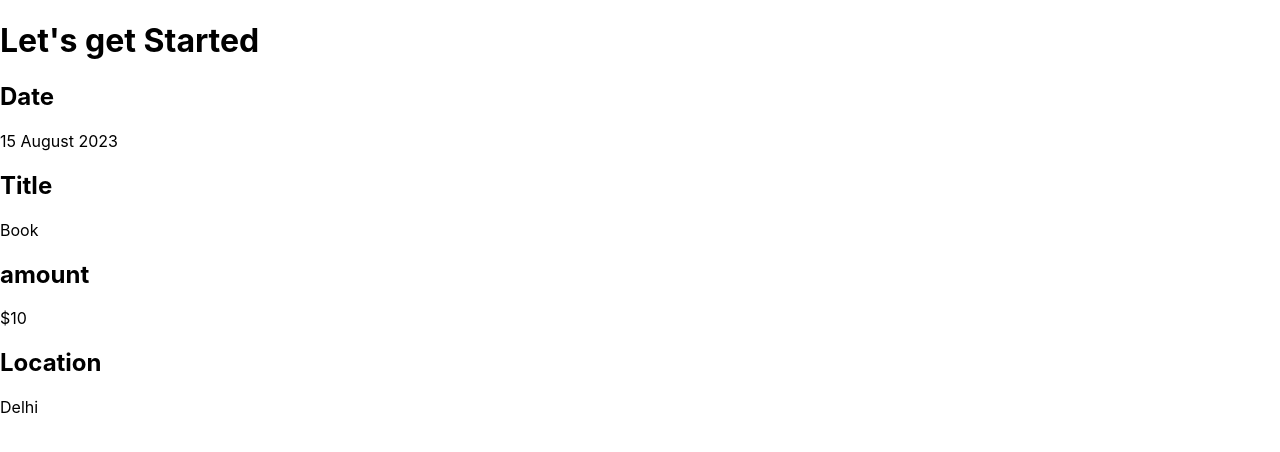
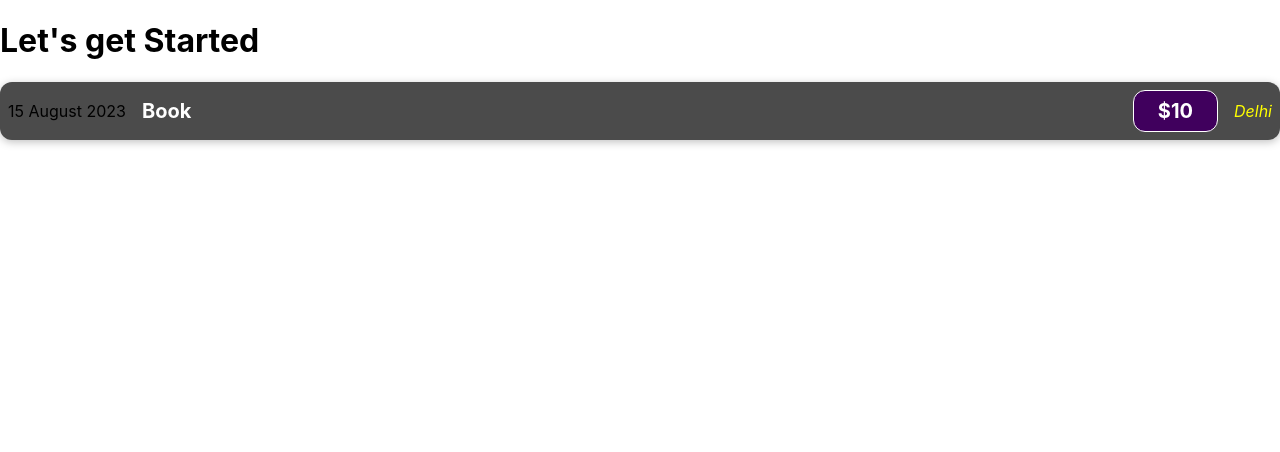
Before and after one commit to AmitkrMeena02/Learning-React, a React (Create React App) app in the folder project_one/: page / in a window 1280 px wide. Shown: the top 452 px of the page. Built offline with nearby package versions, Linux system fonts and the light colour scheme.

Commit message:
styling components

```diff
--- /dev/null
+++ b/project_one/src/Components/ExpenseItem.css
@@ -0,0 +1,62 @@
+.expense-item {
+    display: flex;
+    justify-content: space-between;
+    align-items: center;
+    box-shadow: 0 2px 8px rgba(0, 0, 0, 0.25);
+    padding: 0.5rem;
+    margin: 1rem 0;
+    border-radius: 12px;
+    background-color: #4b4b4b;
+  }
+
+  .expense-item__location {
+    margin-left: 1rem;
+    color: yellow;
+    font-style: italic;
+  }
+
+  .expense-item__description {
+    display: flex;
+    flex-direction: column;
+    gap: 1rem;
+    align-items: flex-end;
+    flex-flow: column-reverse;
+    justify-content: flex-start;
+    flex: 1;
+  }
+
+  .expense-item h2 {
+    color: #3a3a3a;
+    font-size: 1rem;
+    flex: 1;
+    margin: 0 1rem;
+    color: white;
+  }
+
+  .expense-item__price {
+    font-size: 1rem;
+    font-weight: bold;
+    color: white;
+    background-color: #40005d;
+    border: 1px solid white;
+    padding: 0.5rem;
+    border-radius: 12px;
+  }
+
+  @media (min-width: 580px) {
+    .expense-item__description {
+      flex-direction: row;
+      align-items: center;
+      justify-content: flex-start;
+      flex: 1;
+    }
+
+    .expense-item__description h2 {
+      font-size: 1.25rem;
+    }
+
+    .expense-item__price {
+      font-size: 1.25rem;
+      padding: 0.5rem 1.5rem;
+    }
+  }
--- a/project_one/src/Components/ExpenseItem.js
+++ b/project_one/src/Components/ExpenseItem.js
@@ -1,22 +1,14 @@
-function ExpenseItem(){
+import "./ExpenseItem.css";
+
+function ExpenseItem() {
   return (
-    <div>
-      <div>
-        <h2>Date</h2>
-        <div>15 August 2023</div>
+    <div className='expense-item'>
+      <div className='expense-item_date'>15 August 2023</div>
+      <div className='expense-item__description'>
+        <h2>Book</h2>
+        <div className='expense-item__price'>$10</div>
       </div>
-      <div>
-        <h2>Title</h2>
-        <div>Book</div>
-      </div>
-      <div>
-        <h2>amount</h2>
-        <div>$10</div>
-      </div>
-      <div>
-        <h2>Location</h2>
-        <div>Delhi</div>
-      </div>
+      <div className='expense-item__location'>Delhi</div>
     </div>
   );
 }
```
